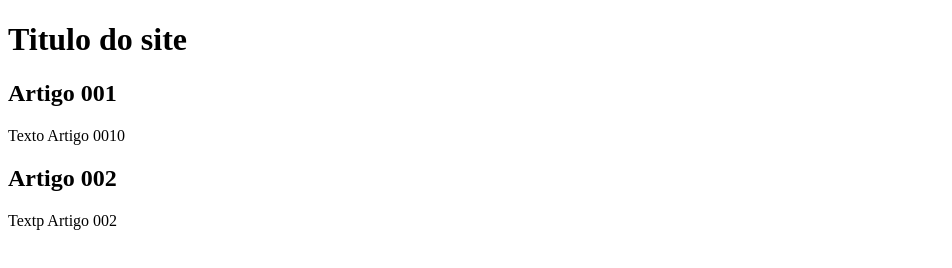
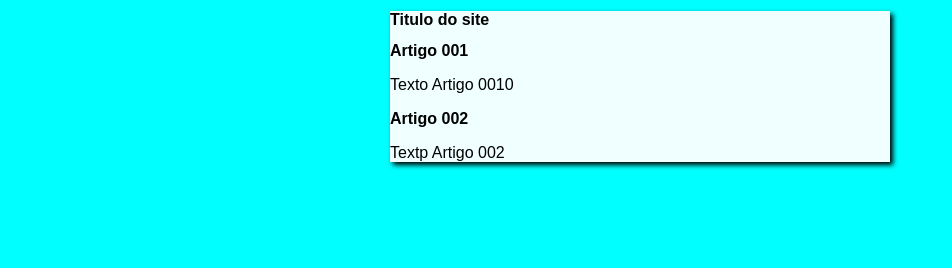
Before and after one commit to ivan-402283/projecto-site, a plain HTML site: page index.html in a window 1280 px wide. Shown: the whole page, without its empty margins (0-952 px from the left). Drawn offline with Linux system fonts and the light colour scheme.

Commit message:
desing iniciado

```diff
--- /dev/null
+++ b/estilos/style.css
@@ -0,0 +1,20 @@
+* {
+font-family: Arial, Helvetica, sans-serif;
+font-size: 16px;
+
+}
+
+body {
+
+    background-color: aqua;
+
+}
+
+main {
+
+    background-color: azure;
+    width: 500px;
+    margin: auto;
+    padding: auto;
+    box-shadow:3px 3px 5px rgb(0, 0, 0);
+}
--- a/index.html
+++ b/index.html
@@ -5,6 +5,7 @@
     <meta http-equiv="X-UA-Compatible" content="IE=edge">
     <meta name="viewport" content="width=device-width, initial-scale=1.0">
     <title>Titulo do site</title>
+    <link rel="stylesheet" href="estilos/style.css">
 </head>
 <body>
     <main>
```
